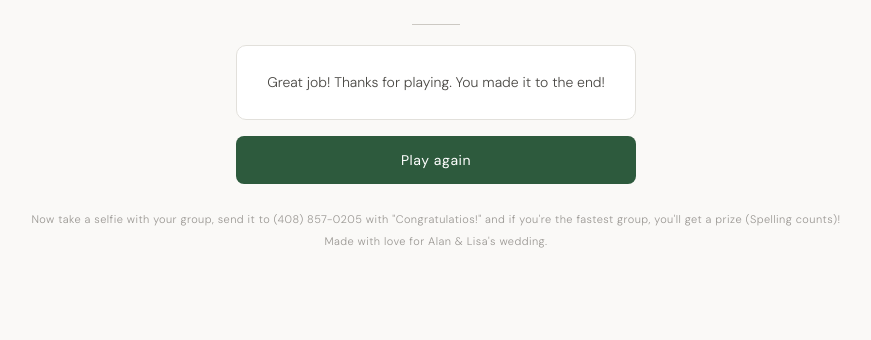
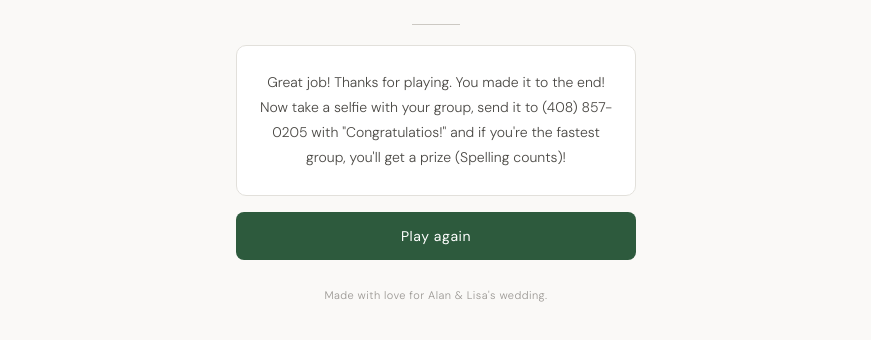
Before and after one commit to preoccupied-alan/weddinggame, a plain HTML site: page puzzles/done.html in a window 1280 px wide. Shown: the part 328-668 px from the top of the page, without its empty margins (204-1075 px from the left). Drawn offline with Linux system fonts and the light colour scheme.

Commit message:
Update done.html with selfie instructions
Added instructions for taking a selfie and sending it for a prize.

```diff
--- a/puzzles/done.html
+++ b/puzzles/done.html
@@ -101,7 +101,8 @@ body {
 
 <div class="card">
   <div class="card-text">
-    Great job! Thanks for playing. You made it to the end!
+    Great job! Thanks for playing. You made it to the end!<br>
+    Now take a selfie with your group, send it to (408) 857-0205 with "Congratulatios!" and if you're the fastest group, you'll get a prize (Spelling counts)!
   </div>
 </div>
 
@@ -110,7 +111,6 @@ body {
 <a class="btn" href="https://preoccupied-alan.github.io/weddinggame/">Play again</a>
 
 <div class="fine">
-  Now take a selfie with your group, send it to (408) 857-0205 with "Congratulatios!" and if you're the fastest group, you'll get a prize (Spelling counts)!<br>
   Made with love for Alan &amp; Lisa's wedding.
 </div>
 
```
